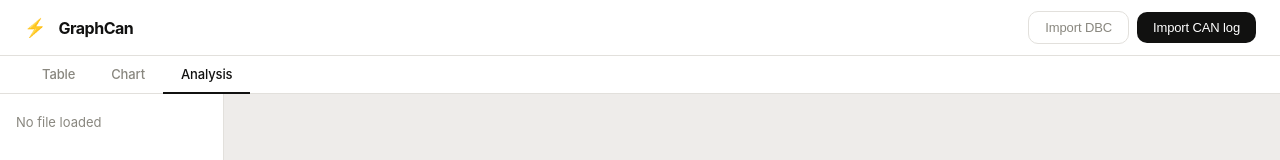
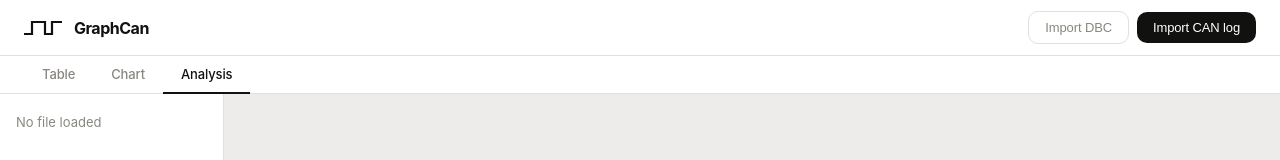
Before and after one commit to tbuan/graphcan, a React (Vite) app: page /analysis in a window 1280 px wide. Shown: the top 160 px of the page. Built offline with nearby package versions, Linux system fonts and the light colour scheme.

Commit message:
feat: implement sidebar resizing functionality and update header logo to SVG

```diff
--- a/src/App.css
+++ b/src/App.css
@@ -25,8 +25,7 @@
 }
 
 .header-logo {
-  font-size: 18px;
-  line-height: 1;
+  flex-shrink: 0;
 }
 
 .header-title {
@@ -146,9 +145,32 @@
   border-bottom-color: var(--color-text);
 }
 
+/* ─── Sidebar container (controls width via inline style) ── */
+.sidebar-container {
+  flex-shrink: 0;
+  display: flex;
+  min-width: 160px;
+  max-width: 480px;
+  overflow: hidden;
+}
+
+/* ─── Resize handle ──────────────────────────────────────── */
+.resize-handle {
+  width: 4px;
+  flex-shrink: 0;
+  cursor: col-resize;
+  background: transparent;
+  transition: background 0.2s;
+  z-index: 1;
+}
+
+.resize-handle:hover {
+  background: var(--color-border);
+}
+
 /* ─── Sidebar ────────────────────────────────────────────── */
 .sidebar {
-  width: var(--sidebar-width);
+  width: 100%;
   background: var(--color-surface);
   border-right: 1px solid var(--color-border);
   flex-shrink: 0;
--- a/src/App.tsx
+++ b/src/App.tsx
@@ -23,6 +23,7 @@ function App() {
     () => loadChartConfig() ?? DEFAULT_CHART_CONFIG
   )
   const [analysisPanels, setAnalysisPanels] = useState<AnalysisPanel[]>([])
+  const [sidebarWidth, setSidebarWidth]     = useState(224)
 
   // Restore persisted data on mount
   useEffect(() => {
@@ -82,6 +83,29 @@ function App() {
     setAnalysisPanels(prev => prev.filter(p => p.uid !== uid))
   }
 
+  function handleResizeStart(e: React.MouseEvent) {
+    e.preventDefault()
+    const startX     = e.clientX
+    const startWidth = sidebarWidth
+
+    function onMouseMove(ev: MouseEvent) {
+      const newWidth = Math.max(160, Math.min(480, startWidth + ev.clientX - startX))
+      setSidebarWidth(newWidth)
+    }
+
+    function onMouseUp() {
+      window.removeEventListener('mousemove', onMouseMove)
+      window.removeEventListener('mouseup', onMouseUp)
+      document.body.style.cursor    = ''
+      document.body.style.userSelect = ''
+    }
+
+    document.body.style.cursor    = 'col-resize'
+    document.body.style.userSelect = 'none'
+    window.addEventListener('mousemove', onMouseMove)
+    window.addEventListener('mouseup', onMouseUp)
+  }
+
   return (
     <BrowserRouter>
       <div className="app">
@@ -94,6 +118,7 @@ function App() {
         />
         <NavTabs />
         <div className="app-body">
+          <div className="sidebar-container" style={{ width: sidebarWidth }}>
             <Sidebar
               importedFile={importedFile}
               dbcData={dbcData}
@@ -106,6 +131,8 @@ function App() {
               }}
               onAddPanel={handleAddPanel}
             />
+          </div>
+          <div className="resize-handle" onMouseDown={handleResizeStart} />
           <main className="main-content">
             <Routes>
               <Route path="/" element={<Navigate to="/table" replace />} />
--- a/src/components/Header.tsx
+++ b/src/components/Header.tsx
@@ -51,7 +51,19 @@ function Header({ onFileImport, onBinaryImport, onDbcImport, dbcName, onDbcClear
 
   return (
     <header className="header">
-      <span className="header-logo" aria-hidden="true">⚡</span>
+      <svg
+        className="header-logo"
+        width="38" height="22"
+        viewBox="0 0 38 22"
+        aria-hidden="true"
+        fill="none"
+        stroke="#111110"
+        strokeWidth="2.2"
+        strokeLinecap="square"
+        strokeLinejoin="miter"
+      >
+        <polyline points="0,17 8,17 8,5 21,5 21,17 28,17 28,5 38,5" />
+      </svg>
       <h1 className="header-title">GraphCan</h1>
 
       <div className="header-actions">
```
Lines whose indentation alone changed are shown as unchanged.
